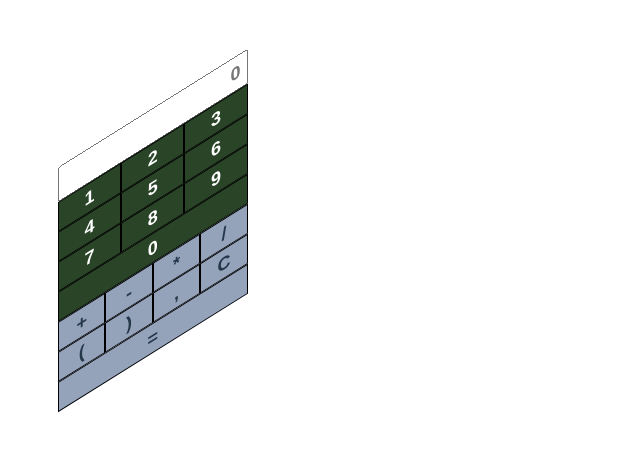
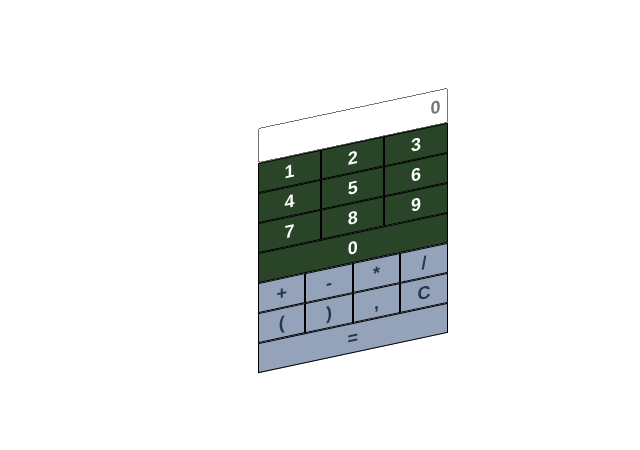
Before and after one commit to Stas0101/Calc, a plain HTML site: page index.html in a window 1280 px wide. Shown: the whole page, without its empty margins (0-640 px from the left). Drawn offline with nearby package versions, Linux system fonts and the light colour scheme.

Commit message:
changesInCss

```diff
--- a/style.css
+++ b/style.css
@@ -8,9 +8,13 @@
   box-shadow: 0 3px 15 px gray;
   border: 1px rgb(0, 0, 0);
   position:relative;
-  left: 50px;
+  left: 250px;
   top: 100px;
-  transform: skewY(-32deg);
+  transform: skewY(-12deg);
+}
+#app:hover {
+  transform: scale(1.5);
+  animation-fill-mode:forwards;
 }
 input[type="text"] {
   width: 100%;
```
